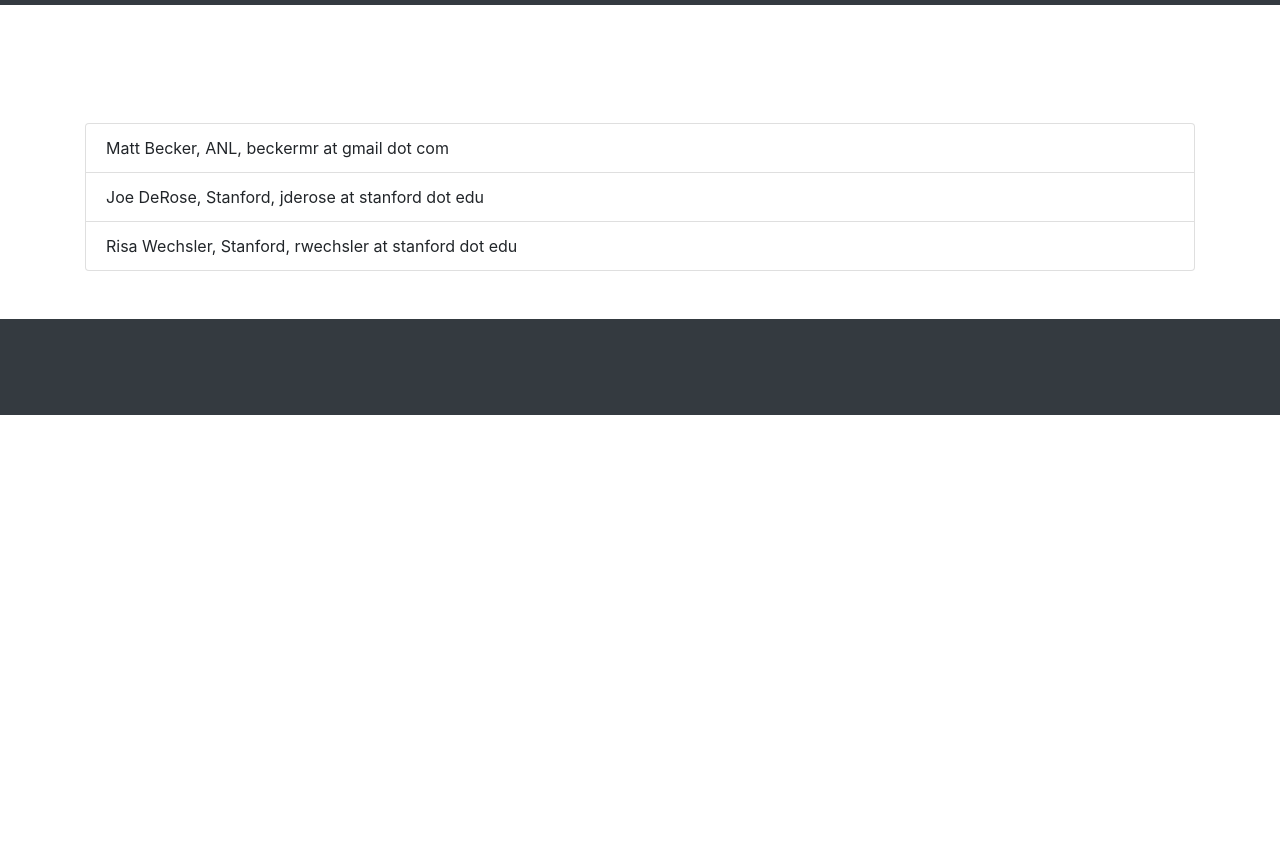
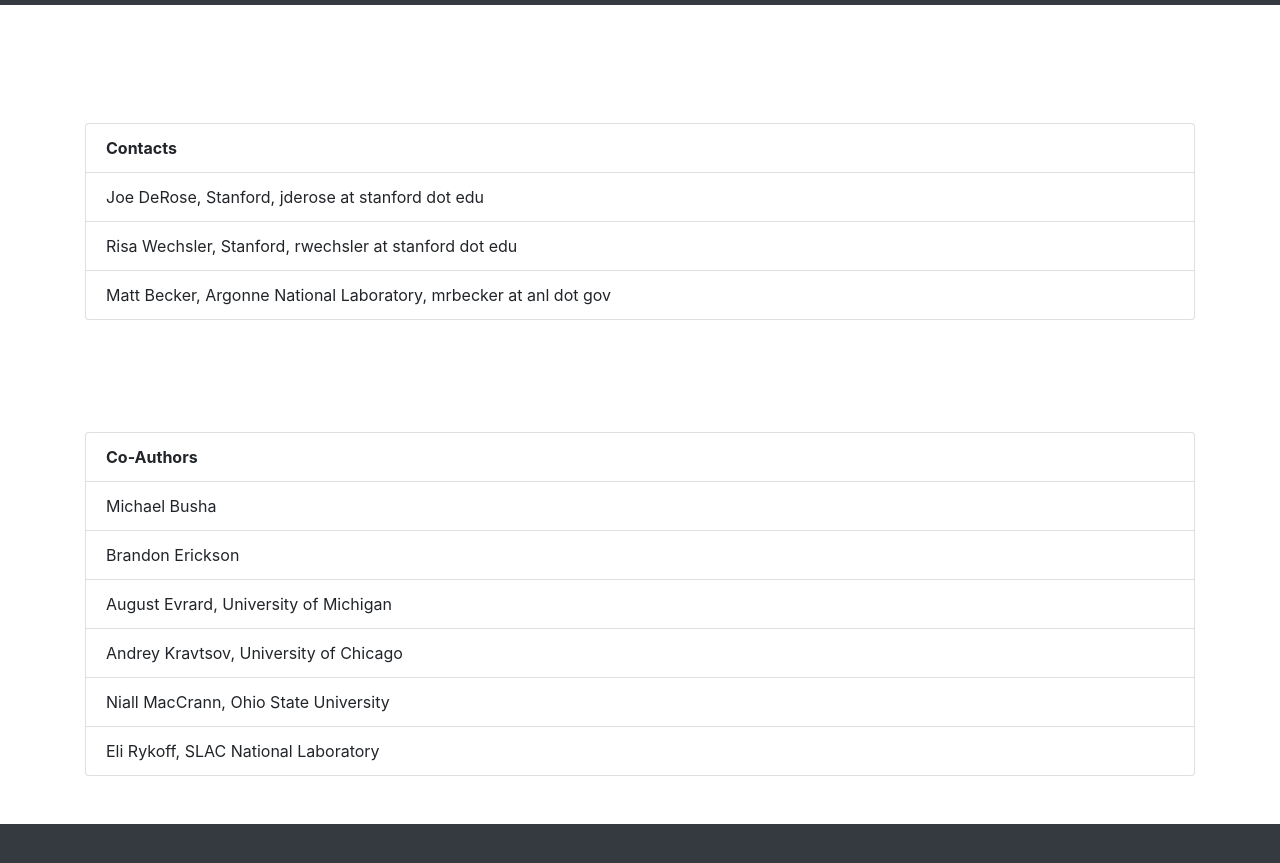
Before and after one commit to BuzzardFlock/BuzzardFlock.github.io, a website: page people.html in a window 1280 px wide. Shown: the part 93-956 px from the top of the page. Before the commit the page ends 800 px from the top, so only its background shows below. Drawn offline with Linux system fonts and the light colour scheme.

Commit message:
updated people

```diff
--- a/people.html
+++ b/people.html
@@ -57,12 +57,28 @@
       <div class="container">
         <p class="lead"></p>
         <ul class="list-group">
-          <li class="list-group-item">Matt Becker, ANL, beckermr at gmail dot com</li>
+          <li class="list-group-item"><b>Contacts</b></li>
           <li class="list-group-item">Joe DeRose, Stanford, jderose at stanford dot edu</li>
           <li class="list-group-item">Risa Wechsler, Stanford, rwechsler at stanford dot edu </li>
+          <li class="list-group-item">Matt Becker, Argonne National Laboratory, mrbecker at anl dot gov</li>
         </ul>
       </div>
     </section>
+    <section class="py-5">
+      <div class="container">
+        <p class="lead"></p>
+        <ul class="list-group">
+          <li class="list-group-item"><b>Co-Authors</b></li>
+          <li class="list-group-item">Michael Busha</li>
+          <li class="list-group-item">Brandon Erickson</li>
+          <li class="list-group-item">August Evrard, University of Michigan</li>
+          <li class="list-group-item">Andrey Kravtsov, University of Chicago</li>
+          <li class="list-group-item">Niall MacCrann, Ohio State University</li>
+          <li class="list-group-item">Eli Rykoff, SLAC National Laboratory</li>
+        </ul>
+      </div>
+    </section>
+
 
     <!-- Footer -->
     <footer class="py-5 bg-dark">
```
Also changed, not shown: data.html (+1 -1 lines).
